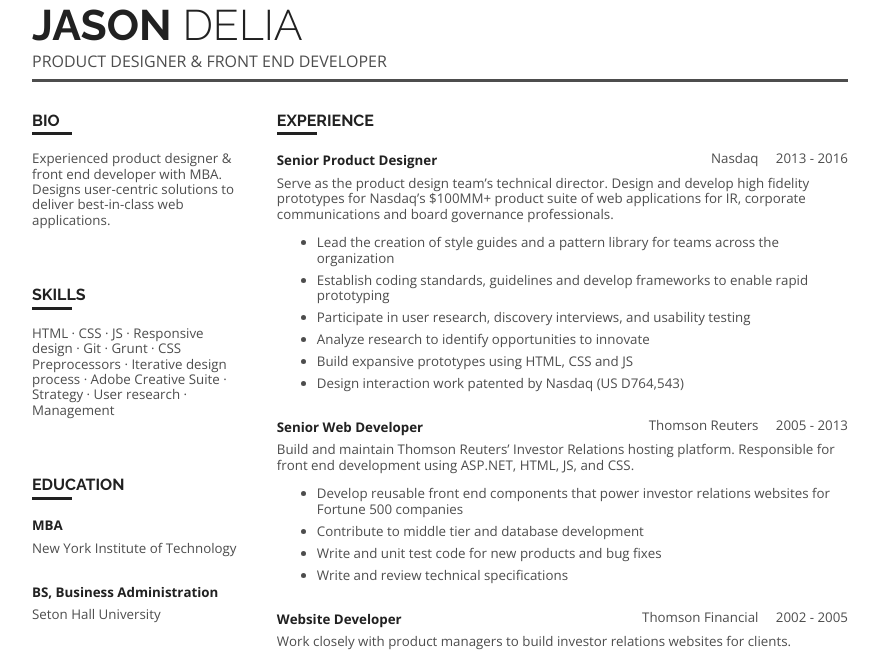
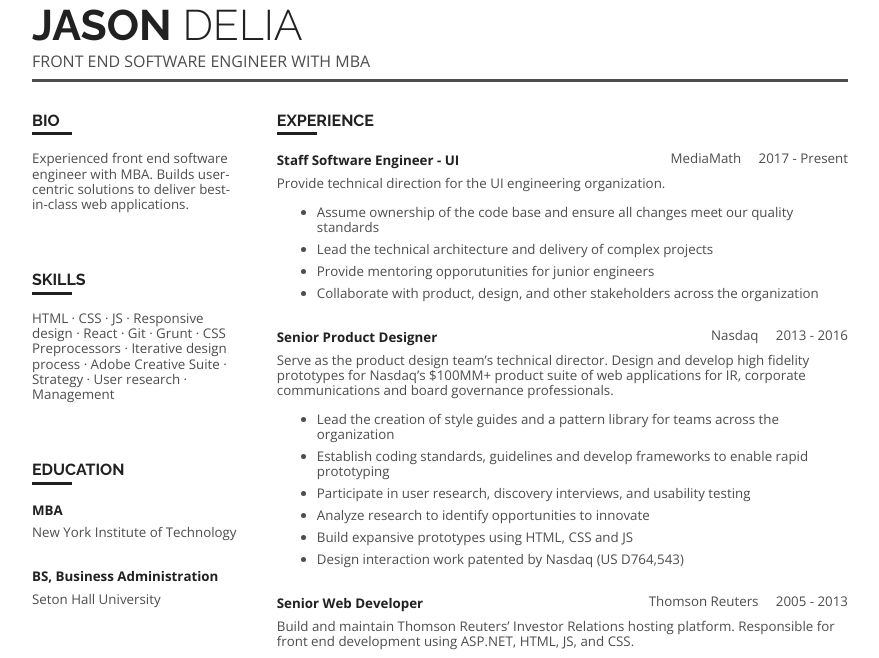
Before and after one commit to jasonadelia/jasonadelia.github.com, a website: page resume.html in a window 1280 px wide. Shown: the top 658 px of the page, without its empty margins (200-1079 px from the left). Drawn offline with nearby package versions, Linux system fonts and the light colour scheme.

Commit message:
Adding section for MM

```diff
--- a/resume.html
+++ b/resume.html
@@ -3,7 +3,7 @@
     <head>
         <meta charset="utf-8">
         <meta http-equiv="X-UA-Compatible" content="IE=edge,chrome=1">
-        <title>Jason Delia - Product Designer & Front End Developer</title>
+        <title>Jason Delia - Front End Software Engineer with MBA</title>
         <meta name="description" content="">
         <meta name="viewport" content="width=device-width, initial-scale=1">
 
@@ -22,16 +22,16 @@
         <div class="resume">
             <header class="main-header">
                 <h1><b>Jason</b> Delia</h1>
-                <h2>Product Designer & Front End Developer</h2>
+                <h2>Front End Software Engineer with MBA</h2>
             </header>
             <div class="left">
                 <section>
                     <h1>Bio</h1>
-                    Experienced product designer & front end developer with MBA. Designs user-centric solutions to deliver best-in-class web applications.
+                    Experienced front end software engineer with MBA. Builds user-centric solutions to deliver best-in-class web applications.
                 </section>
                 <section>
                     <h1>Skills</h1>
-                    HTML · CSS · JS · Responsive design · Git · Grunt · CSS Preprocessors · Iterative design process · Adobe Creative Suite · Strategy · User research · Management
+                    HTML · CSS · JS · Responsive design · React · Git · Grunt · CSS Preprocessors · Iterative design process · Adobe Creative Suite · Strategy · User research · Management
                 </section>
                 <section>
                     <h1>Education</h1>
@@ -59,6 +59,17 @@
             <div class="main">
                 <section>
                     <h1>Experience</h1>
+                    <section>
+                        <div class="timeframe">MediaMath&nbsp;&nbsp;&nbsp;&nbsp;&nbsp;2017 - Present</div>
+                        <h2>Staff Software Engineer - UI</h2>
+                        Provide technical direction for the UI engineering organization.
+                        <ul>
+                            <li>Assume ownership of the code base and ensure all changes meet our quality standards</li>
+                            <li>Lead the technical architecture and delivery of complex projects</li>
+                            <li>Provide mentoring opporutunities for junior engineers</li>
+                            <li>Collaborate with product, design, and other stakeholders across the organization</li>
+                        </ul>
+                    </section>
                     <section>
                         <div class="timeframe">Nasdaq&nbsp;&nbsp;&nbsp;&nbsp;&nbsp;2013 - 2016</div>
                         <h2>Senior Product Designer</h2>
@@ -96,6 +107,7 @@
                 <section>
                     <h1>Community</h1>
                     <ul class="community-list">
+                        <li><strong>Councilman</strong>, Borough of Metuchen, 2019 - Present</li>
                         <li><strong>Founder & Mentor</strong>, CoderDojo Metuchen, 2015 - Present</li>
                         <li><strong>Head of Communications & Street Smart NJ Project Lead</strong>, Metuchen Traffic and Transportation Advisory Committee, 2015 - Present</li>
                         <li><strong>Web Designer & Developer</strong>, Metuchen Farmers Market, 2014 - Present</li>
```
